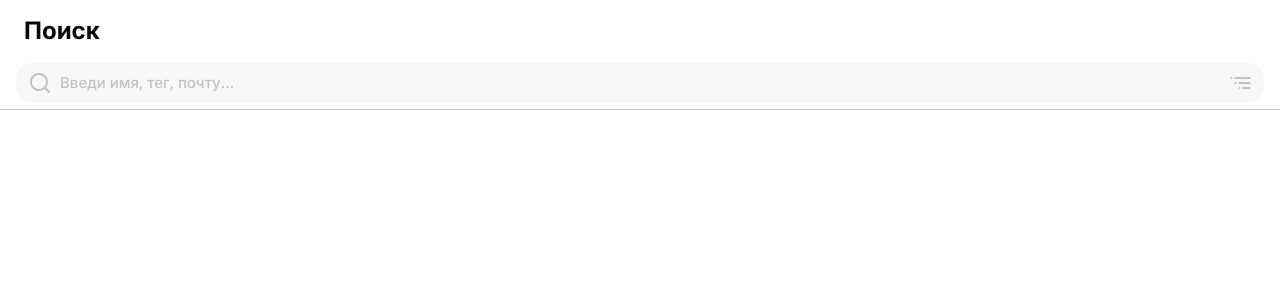
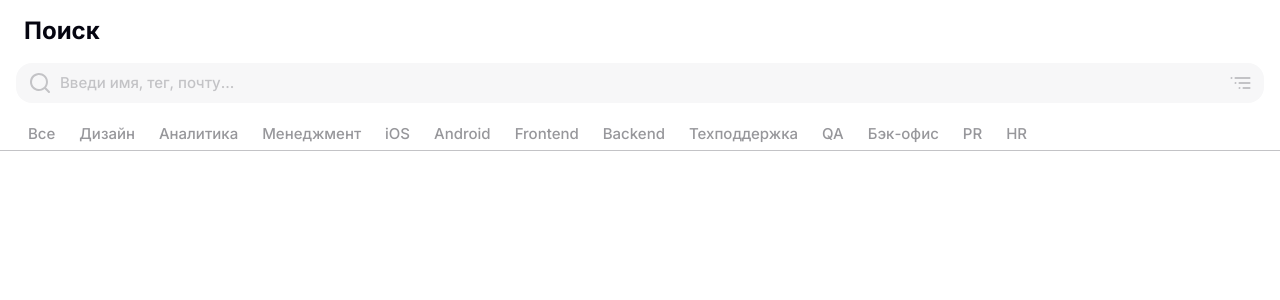
Before and after one commit to GadMinz/kode-users-list, a React (Create React App) app: page / in a window 1280 px wide. Shown: the top 300 px of the page. Built offline with nearby package versions, Linux system fonts and the light colour scheme.

Commit message:
Create Categories

```diff
--- /dev/null
+++ b/src/pages/Main/compinents/Header/Categories/Categories.module.scss
@@ -0,0 +1,25 @@
+@import "../../../../../scss/variables";
+.categories {
+  margin-top: 13px;
+  ul {
+    display: flex;
+    overflow-y: hidden;
+    li {
+      font-weight: 500;
+      font-size: 15px;
+      line-height: 20px;
+      padding: 8px 12px 6px 12px;
+      color: $text-tertiary;
+      cursor: pointer;
+      white-space: nowrap;
+      &:hover {
+        color: $text-secondary;
+      }
+    }
+    .active {
+      color: $text-primary;
+      font-weight: 600;
+      border-bottom: 2px solid $content-active-primary;
+    }
+  }
+}
--- /dev/null
+++ b/src/pages/Main/compinents/Header/Categories/Categories.tsx
@@ -0,0 +1,73 @@
+import React from "react";
+import s from "./Categories.module.scss";
+
+interface CategoriesProps {}
+
+type Category =
+  | "all"
+  | "design"
+  | "analytics"
+  | "management"
+  | "ios"
+  | "android"
+  | "frontend"
+  | "backend"
+  | "support"
+  | "qa"
+  | "back_office"
+  | "pr"
+  | "hr";
+
+type CategoryTitle =
+  | "Все"
+  | "Дизайн"
+  | "Аналитика"
+  | "Менеджмент"
+  | "iOS"
+  | "Android"
+  | "Frontend"
+  | "Backend"
+  | "Техподдержка"
+  | "QA"
+  | "Бэк-офис"
+  | "PR"
+  | "HR";
+
+type CategoriesMapType = {
+  [key in Category]: CategoryTitle;
+};
+
+export const categoriesMap: CategoriesMapType = {
+  all: "Все",
+  design: "Дизайн",
+  analytics: "Аналитика",
+  management: "Менеджмент",
+  ios: "iOS",
+  android: "Android",
+  frontend: "Frontend",
+  backend: "Backend",
+  support: "Техподдержка",
+  qa: "QA",
+  back_office: "Бэк-офис",
+  pr: "PR",
+  hr: "HR",
+};
+
+const categoriesShort = Object.keys(categoriesMap) as Category[];
+const categories: CategoryTitle[] = categoriesShort.map(
+  (key) => categoriesMap[key]
+);
+
+const Categories: React.FC<CategoriesProps> = () => {
+  return (
+    <div className={s.categories}>
+      <ul>
+        {categories.map((item, i) => (
+          <li key={i}>{item}</li>
+        ))}
+      </ul>
+    </div>
+  );
+};
+
+export default Categories;
--- a/src/pages/Main/compinents/Header/Header.tsx
+++ b/src/pages/Main/compinents/Header/Header.tsx
@@ -1,6 +1,7 @@
 import React from "react";
 import s from "./Header.module.scss";
 import Search from "./Search/Search";
+import Categories from "./Categories/Categories";
 
 interface HeaderProps {}
 
@@ -11,6 +12,7 @@ const Header: React.FC<HeaderProps> = () => {
         <h1>Поиск</h1>
       </div>
       <Search />
+      <Categories />
     </div>
   );
 };
```
